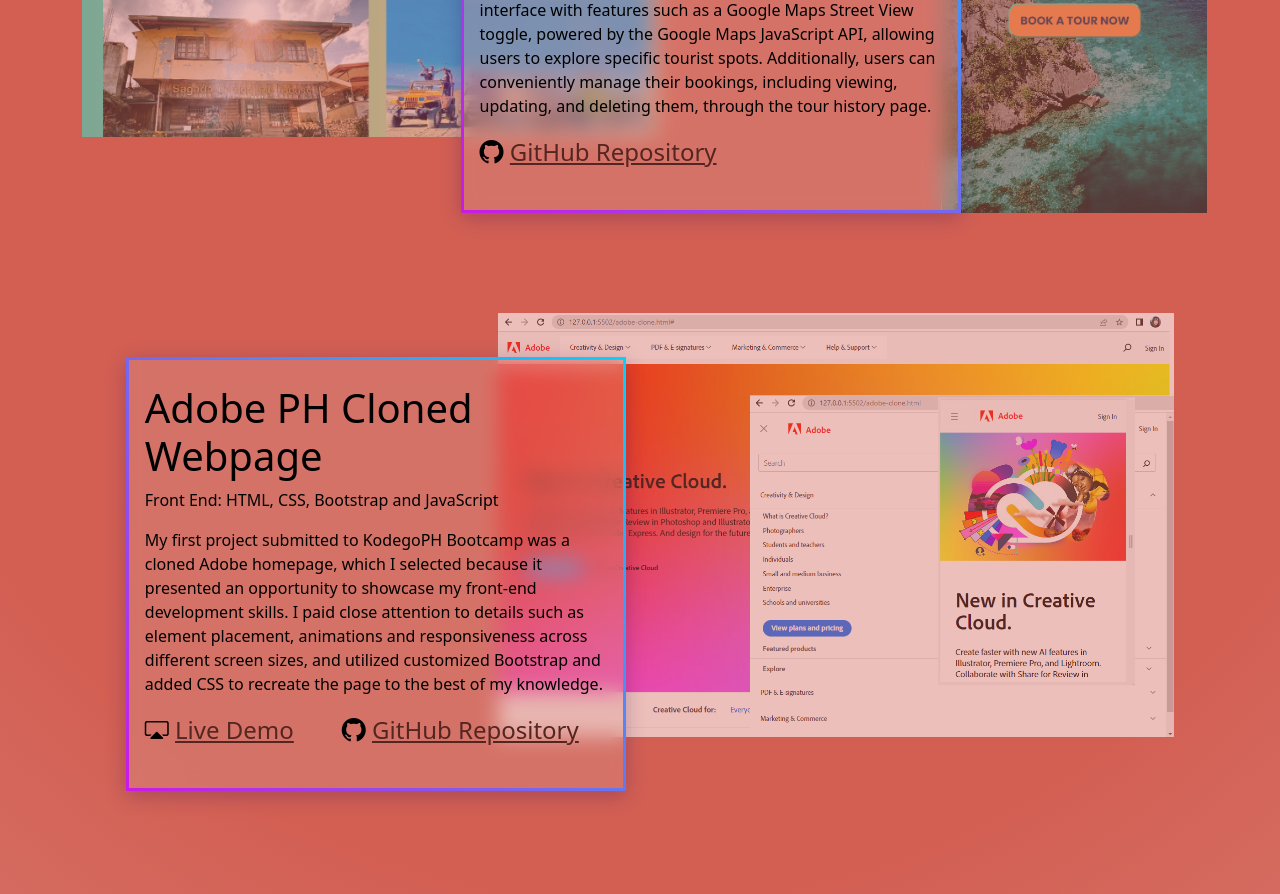
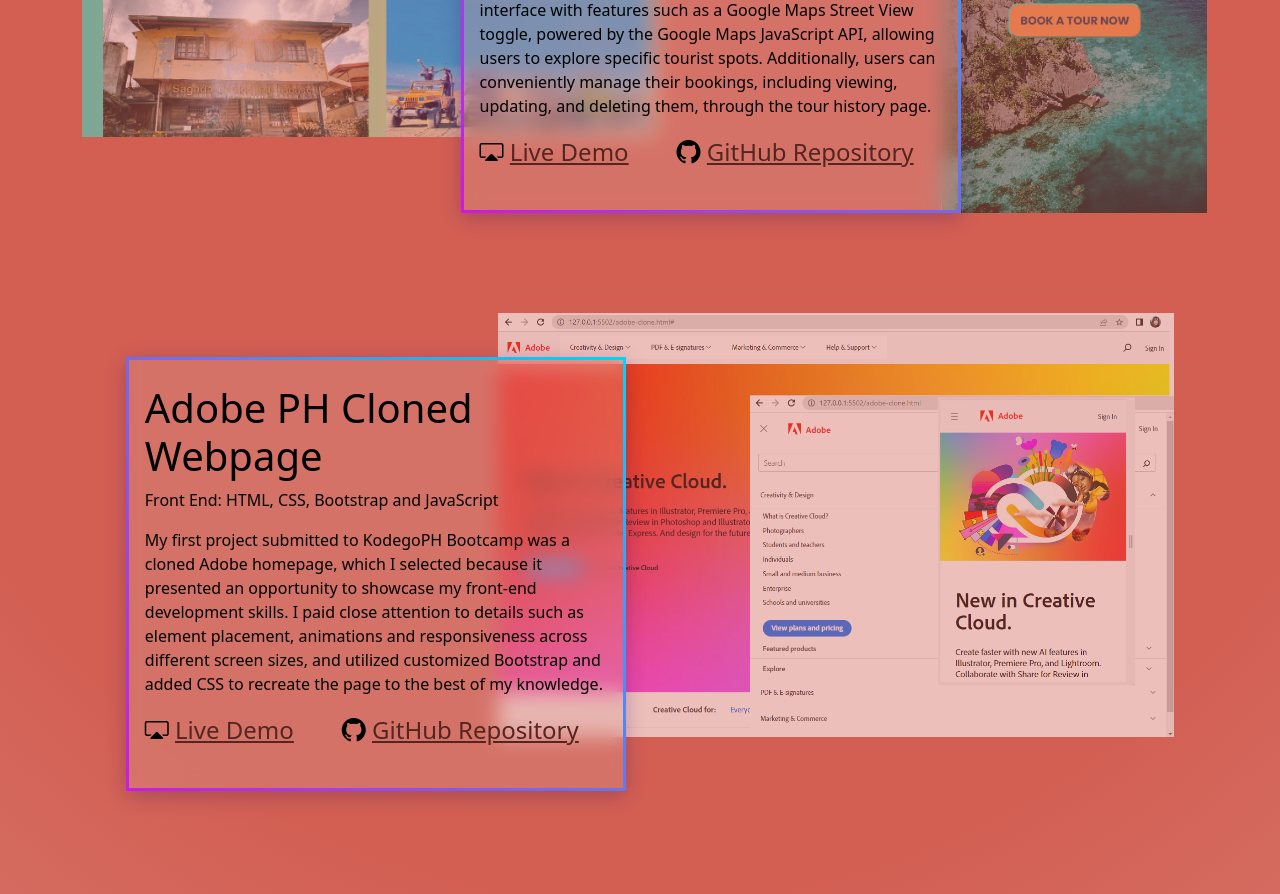
Before and after one commit to janien0116/portfolio_website, a React (Create React App) app: page /portfolio in a window 1280 px wide. Shown: the part 1700-2594 px from the top of the page. Built offline with nearby package versions, Linux system fonts and the light colour scheme.

Commit message:
updated joiners portal link

```diff
--- a/src/pages/Portfolio.jsx
+++ b/src/pages/Portfolio.jsx
@@ -132,11 +132,21 @@
                 them, through the tour history page.
               </p>
               <Stack direction="horizontal" gap={5} className="project-links">
-                {/* <p className='fs-4'><i class="bi bi-cast"></i> <a href='#' className='text-dark'>Live Demo</a></p> */}
+                <p className="fs-4">
+                  <i class="bi bi-cast"></i>{" "}
+                  <a
+                    href="http://54.169.237.195/"
+                    target="_blank"
+                    rel="noreferrer"
+                    className="text-dark"
+                  >
+                    Live Demo
+                  </a>
+                </p>
                 <p className="fs-4">
                   <i class="bi bi-github"></i>{" "}
                   <a
-                    href="http://54.169.237.195/"
+                    href="https://github.com/janien0116/miniproject2_joiners_portal.git"
                     target="_blank"
                     rel="noreferrer"
                     className="text-dark"
```
